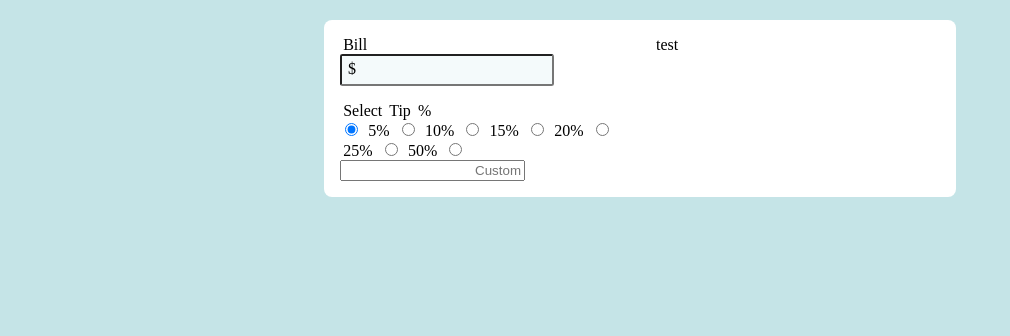
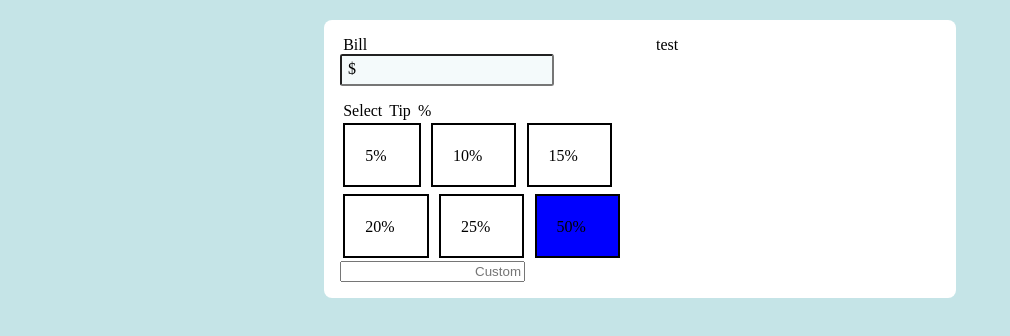
Before and after one commit to SPatel29/tip-calculator-app, a plain HTML site: page index.html in a window 1280 px wide. Shown: the part 60-396 px from the top of the page, without its empty margins (0-1010 px from the left). Drawn offline with Linux system fonts and the light colour scheme.

Commit message:
make radio button have appaerance as button

```diff
--- a/index.html
+++ b/index.html
@@ -34,19 +34,24 @@
       <div class="tip-container">
         <label class="tip-selection-label">Select Tip %</label>
         <form>
-          <input type="radio" class="tip-percentage" name="tip-percentage" value="5%" checked>
-          <label for="tip-percentage">5%</label>
-          <input type="radio" class="tip-percentage" name="tip-percentage" value="10%">
-          <label for="tip-percentage">10%</label>
-          <input type="radio" class="tip-percentage" name="tip-percentage" value="15%">
-          <label for="tip-percentage">15%</label>
-          <input type="radio" class="tip-percentage" name="tip-percentage" value="20%">
-          <label for="tip-percentage">20%</label>
-          <input type="radio" class="tip-percentage" name="tip-percentage" value="25%">
-          <label for="tip-percentage">25%</label>
-          <input type="radio" class="tip-percentage" name="tip-percentage" value="50%">
-          <label for="tip-percentage">50%</label>
-          <input type="radio" class="tip-percentage" name="tip-percentage" value="15%">
+          <label class="tip-value" for="tip-percentage-5"> 5%
+            <input type="radio" id="tip-percentage-5" name="tip-percentage" value="5%" checked>
+          </label>
+          <label class="tip-value" for="tip-percentage-10"> 10%
+            <input type="radio" id="tip-percentage-10" name="tip-percentage" value="10%" checked>
+          </label>
+          <label class="tip-value" for="tip-percentage-15"> 15%
+            <input type="radio" id="tip-percentage-15" name="tip-percentage" value="15%" checked>
+          </label>
+          <label class="tip-value" for="tip-percentage-20"> 20%
+            <input type="radio" id="tip-percentage-20" name="tip-percentage" value="20%" checked>
+          </label>
+          <label class="tip-value" for="tip-percentage-25"> 25%
+            <input type="radio" id="tip-percentage-25" name="tip-percentage" value="25%" checked>
+          </label>
+          <label class="tip-value" for="tip-percentage-50"> 50%
+            <input type="radio" id="tip-percentage-50" name="tip-percentage" value="50%" checked>
+          </label>
           <input type="text" id="custom-tip" name="tip-percentage" placeholder="Custom">
         </form>
       </div>
--- a/styles.css
+++ b/styles.css
@@ -56,8 +56,19 @@ input {
             word-spacing: 0.2em;
         }
 
-        input {
-            display: inline;
+        .tip-value {
+            border: 2px solid black;
+            display: inline-block;
+            padding: 20px;
+        }
+
+        input[type="radio"] {
+            opacity: 0;
+            width: 0;
+        }
+
+        .tip-value:has(input:checked) {
+            background-color: blue;
         }
 
     }
```
